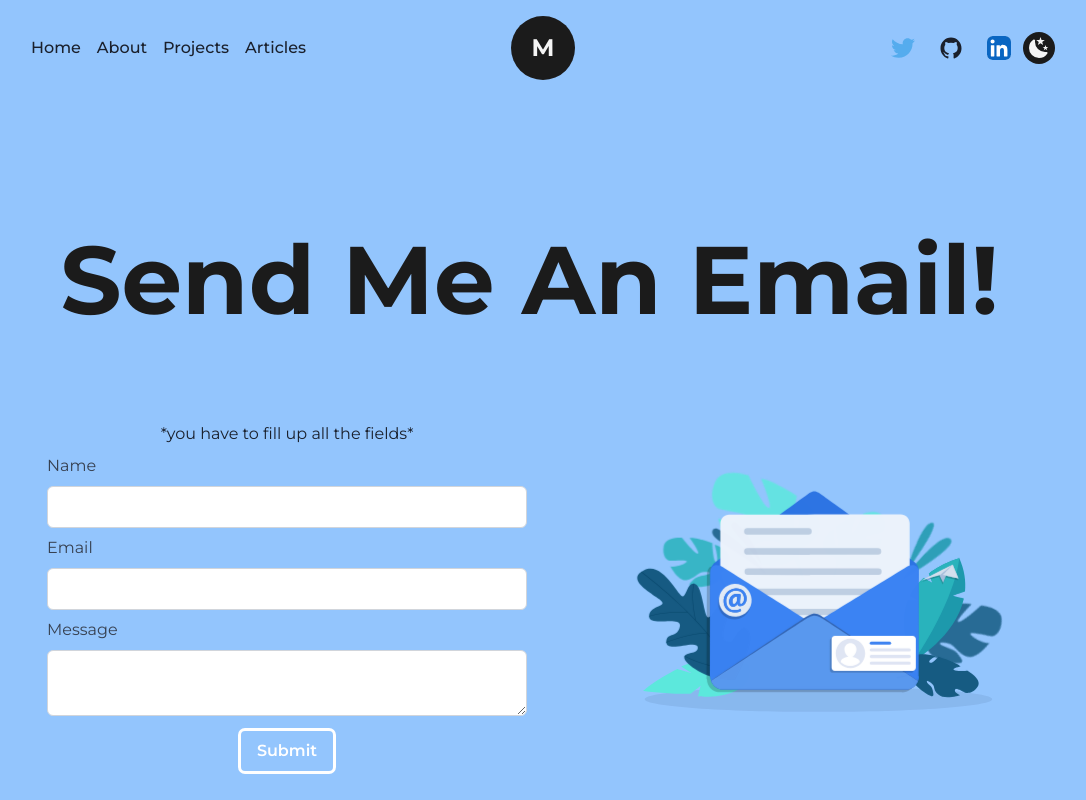
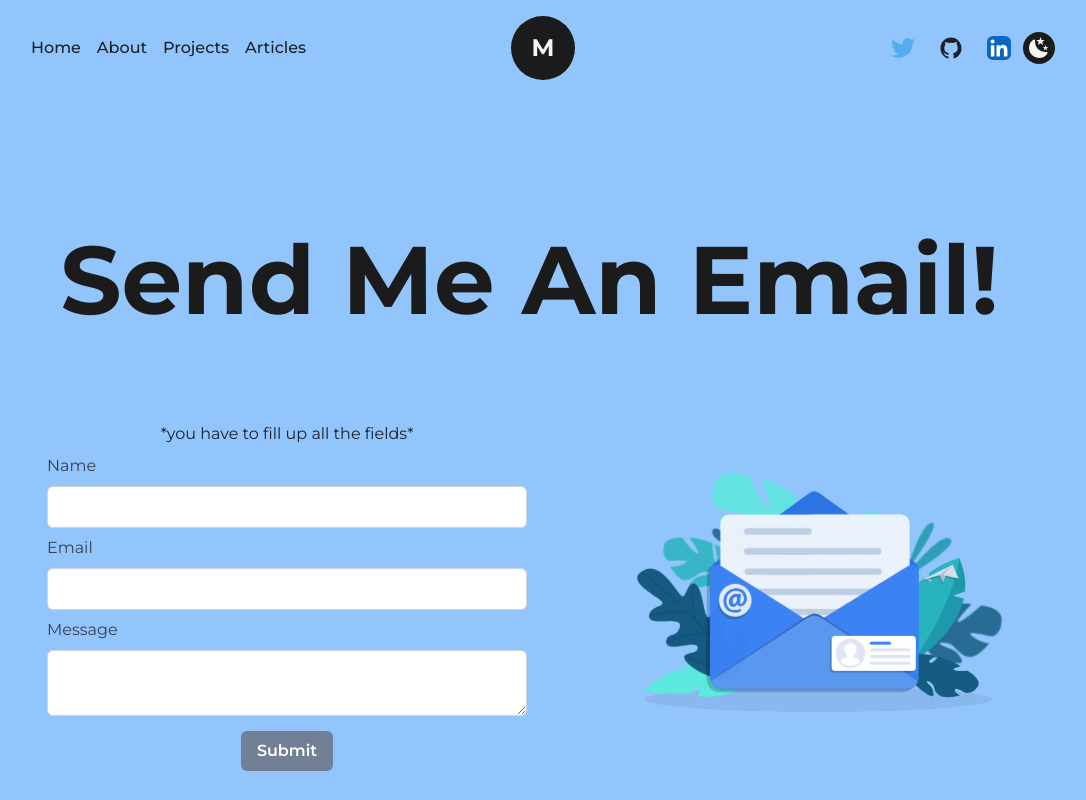
Before and after one commit to Lokman-Hossain-Mujahid/portfolio-public, a Next.js app: page /contact in a window 1280 px wide. Shown: the top 800 px of the page, without its empty margins (97-1183 px from the left). Built offline with nearby package versions, Linux system fonts and the light colour scheme.

Commit message:
Contact Page Validation Fixed

```diff
--- a/src/pages/contact.jsx
+++ b/src/pages/contact.jsx
@@ -136,14 +136,19 @@ const Contact = () => {
                                 )}
                             </p>
                             <p className="text-center">
-                                <button
+                                <Button
                                     type="submit"
-                                    className={`bg-${isSubmitting || !formState.isValid ? 'gray' : 'blue'}-500 hover:bg-${isSubmitting || !formState.isValid ? 'gray' : 'blue'
-                                        }-600 outline text-white font-semibold py-2 px-4 rounded`}
+                                    bg={isSubmitting || !formState.isValid ? 'gray.500' : 'blue.500'}
+                                    _hover={{ bg: isSubmitting || !formState.isValid ? 'gray.600' : 'blue.600' }}
+                                    color="white"
+                                    fontWeight="semibold"
+                                    py={2}
+                                    px={4}
+                                    rounded="md"
                                     disabled={isSubmitting || !formState.isValid}
                                 >
                                     Submit
-                                </button>
+                                </Button>
                             </p>
 
                         </form>
```
